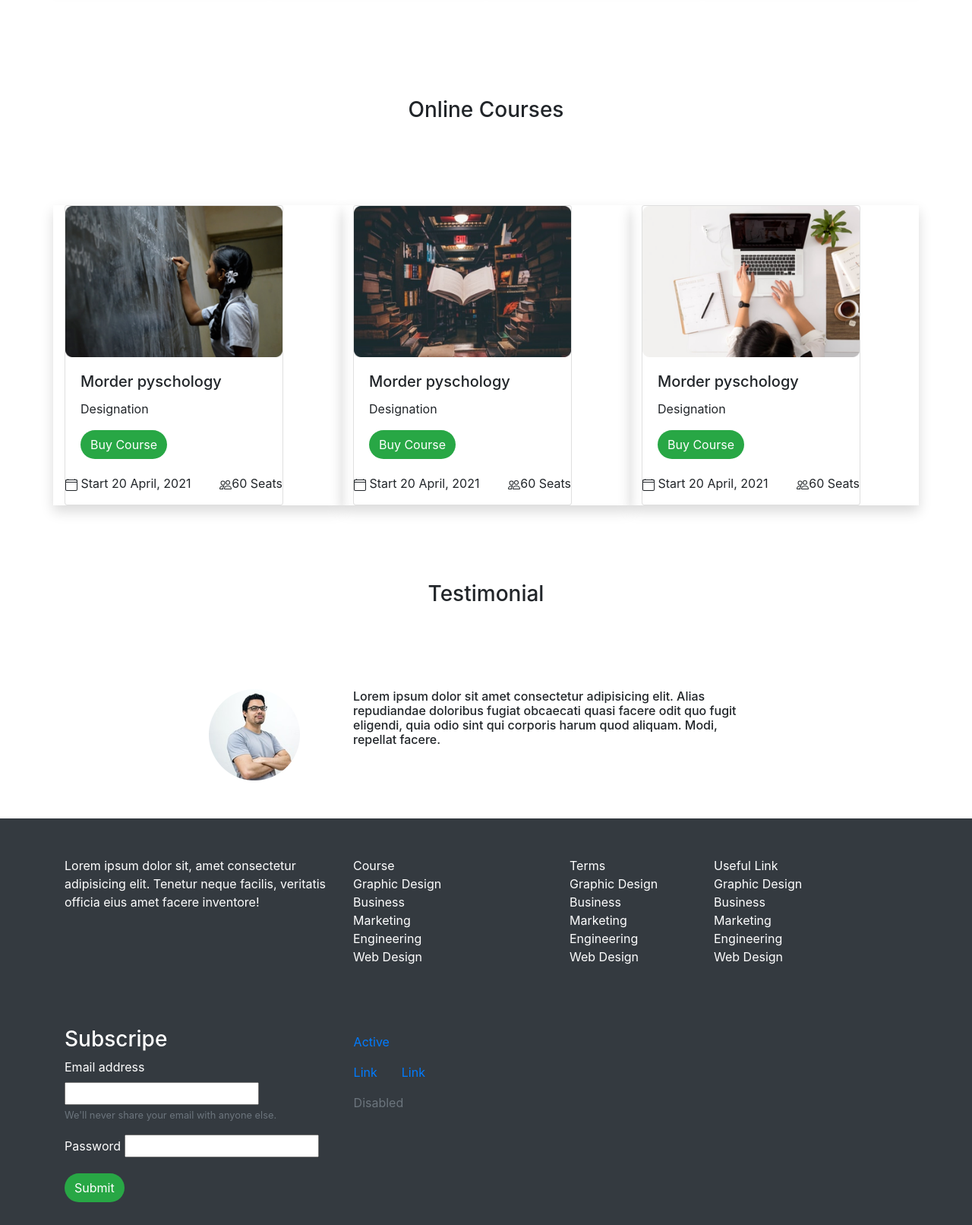
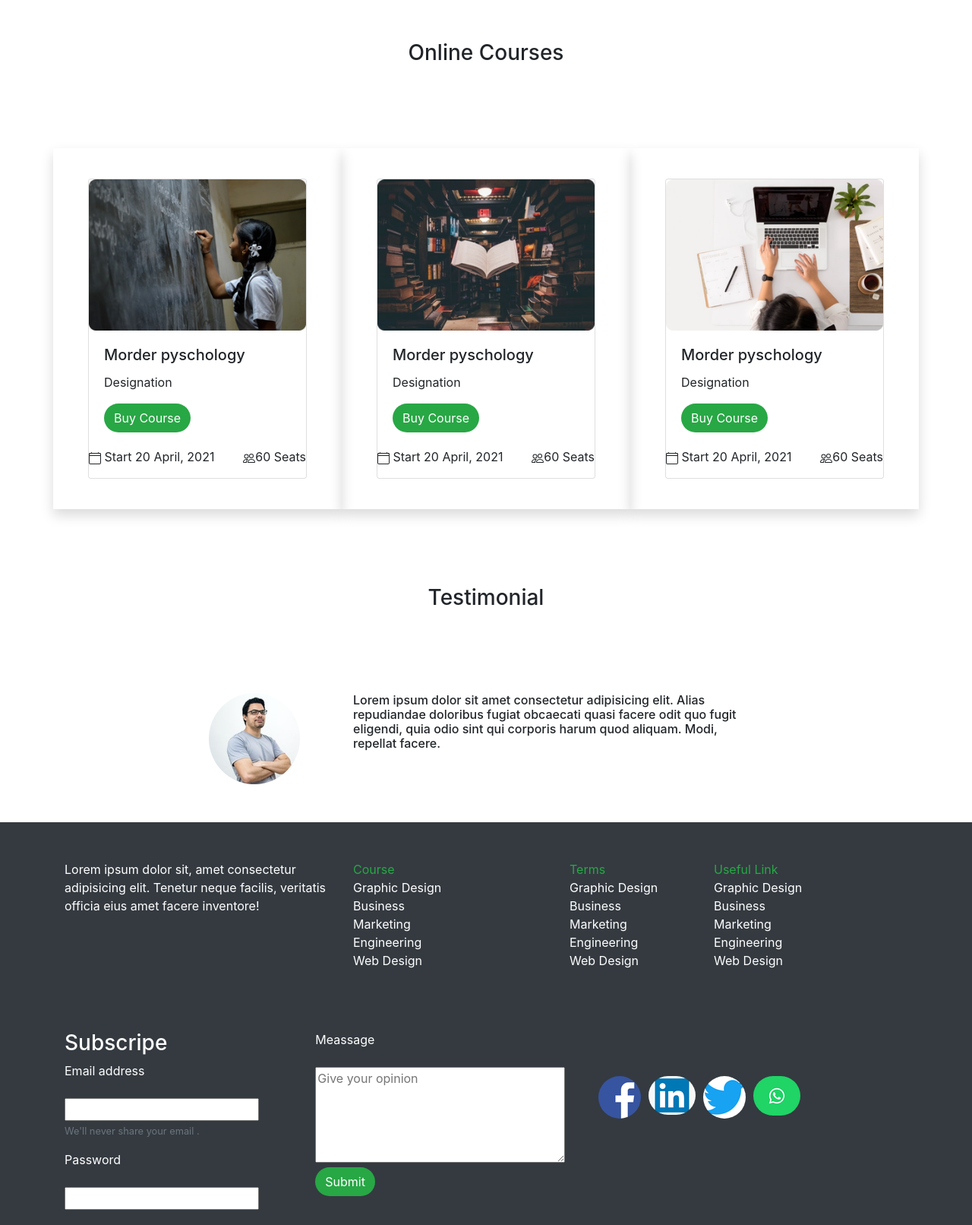
Before and after one commit to Arjun7686/arjun-e-school, a plain HTML site: page index.html in a window 1280 px wide. Shown: the part 888-2500 px from the top of the page at 76% size. Drawn offline with nearby package versions, Linux system fonts and the light colour scheme.

Commit message:
arjun-e-school

```diff
--- a/index.html
+++ b/index.html
@@ -13,108 +13,87 @@
 <body>
     <div class="header">  <!--========  Navbar part start =========-->
         <div class="container">
-              <nav class="navbar navbar-expand-lg navbar-light bg-light">
+              <nav class="navbar navbar-expand-lg navbar-light fixed-top bg-success">
                 <img src="images/logo.png" alt="">
                 <button class="navbar-toggler" type="button" data-toggle="collapse" data-target="#navbarSupportedContent" aria-controls="navbarSupportedContent" aria-expanded="false" aria-label="Toggle navigation">
                   <span class="navbar-toggler-icon"></span>
                 </button>
-
                 <div class="collapse navbar-collapse" id="navbarSupportedContent">
                   <ul class="navbar-nav mr-auto"> </ul>
                   <form class="form-inline my-2 my-lg-0">
-                    <a class="nav-link text-secondary" href="#">Books</a>
-                    <a class="nav-link text-secondary" href="#">Courses</a>
-                    <a class="nav-link text-secondary" href="#">Others</a>
-                    <a class="nav-link text-secondary" href="#">Blog</a>
+                    <a class="nav-link text-white" href="#">Books</a>
+                    <a class="nav-link text-white" href="#">Courses</a>
+                    <a class="nav-link text-white" href="#">Others</a>
+                    <a class="nav-link text-white" href="#">Blog</a>
                     <a class="nav-link btn text-white bg-success rounded-pill" href="#">Sign in</a>
                   </form>
                 </div>
               </nav>
-
-
-
-
-
-
-
-
-
-
-
-
-
-
-
-
-
-
         </div>
         <div class="container">
             <div class="row">
-                <div class="col-md-5">
+                <div class="col-12 col-sm-6	col-md-6	col-lg-6	col-xl-6 ">
                   <h6 class="text-danger">Are you ready to Learn?</h6>
                   <h2 class="text-dark">Learn With fun</h2>
                   <h2 class="text-dark">on <span class="text-success">any schedule</span></h2>
-                  <p>Lorem ipsum dolor sit amet consectetur adipisicing elit. At sed similique illum</p>
+                  <p>Lorem ipsum dolor sit amet consectetur <br> adipisicing elit. At sed similique illum ipsum dolor sit amet</p>
                   <button class=" btn bg-success rounded-pill"><a class="nav-link text-white" href="#">Get Started</a></button>
                 </div>
-                <div class="col-md-6 col-12 col-sm-6">
+                <div class="col-12 col-sm-6 col-md-6	col-lg-6	col-xl-6">
                   <img class="img-fluid" src="images/Illustration.png" alt="banner">
                 </div>
             </div>
         </div>
     </div><!--========  Navbar part start =========-->
 
+
     <div class="container">  <!--========  information part start =========-->
         <div class="row">
-            <div class="col-md-3 shadow p-3 mb-5 rounded box-bg">
+            <div class="col-12 col-sm-6	col-md-3	col-lg-3	col-xl-3 shadow p-3 mb-5 rounded box-bg">
               <div class="enroll">
                 <img src="images/book.png" alt="book">
                 <h4>1500+ Topic</h4>
                 <h5>Learns Anythings</h5>
               </div>
             </div>
-            <div class="col-md-3 shadow p-3 mb-5 bg-white rounded">
+            <div class="col-12 col-sm-6	col-md-3	col-lg-3	col-xl-3 shadow p-3 mb-5 bg-white rounded">
                 <div class="enroll">
                 <img src="images/student.png" alt="book">
                 <h4>1800+ Student</h4>
                 <h5>Learns Anythings</h5>
                 </div>
               </div>
-              <div class="col-md-3 shadow p-3 mb-5 box-bg rounded">
+              <div class="col-12 col-sm-6	col-md-3	col-lg-3	col-xl-3 shadow p-3 mb-5 box-bg rounded">
                 <div class="enroll">
                     <img src="images/test.png" alt="book">
                 <h4>9k+ Test Token</h4>
                 <h5>Learns Anythings</h5>
                 </div>
               </div>
-              <div class="col-md-3 shadow p-3 mb-5 box-bg rounded">
+              <div class="col-12 col-sm-6	col-md-3	col-lg-3	col-xl-3 shadow p-3 mb-5 box-bg rounded">
                 <div class="enroll">
                     <img src="images/students.png" alt="book">
                 <h4>2000+ Students</h4>
                 <h5>Learns Anythings</h5>
                 </div>
               </div>
-
         </div>
     </div> <!--========  information part end =========-->
 
 
 
+    <div class="container"> <!--========  pakage part start =========-->
+        <div class="row d-flex justify-content-center">
+            <h3>Online Courses</h3>
+        </div>
+    </div>               <!--========  pakage part end =========-->
 
 
 
-    <div class="container"> <!--========  course part start =========-->
-        <div class="row d-flex justify-content-center">
-            <h3>Online Courses</h3>
-        </div>
-    </div>               <!--========  course part end =========-->
-
-
-
-        <div class="container">    <!--========  course-pakage part start =========-->
+        <div class="container">    <!--========  pakage info-part-one start =========-->
             <div class="row">
-                <div class="col-md-4 shadow course">
+                <div class="col-12 col-sm-6	col-md-4	col-lg-4	col-xl-4  shadow course d-flex justify-content-center">
+                  <div class="pakage">
                     <div class="card" style="width: 18rem;">
                       <img src="images/morder_pyschology.png" class="card-img-top img-fluid" alt="morderpyschology">
                       <div class="card-body">
@@ -139,7 +118,10 @@
                       </div>
                   </div>
                   </div>
-                <div class="col-md-4 shadow course">
+                </div>              <!--========  pakage info-part two =========-->
+
+                <div class="col-12 col-sm-6	col-md-4	col-lg-4	col-xl-4  shadow course d-flex justify-content-center">
+                  <div class="pakage">
                     <div class="card" style="width: 18rem;">
                         <img src="images/morder_psyc.png" class="card-img-top img-fluid" alt="morderpyschology">
                         <div class="card-body">
@@ -164,7 +146,10 @@
                         </div>
                       </div>
                     </div>
-                <div class="col-md-4 shadow course">
+                </div>                    <!--========  pakage info-part-three  =========-->
+
+                <div class="col-12 col-sm-6	col-md-4	col-lg-4	col-xl-4  shadow course d-flex justify-content-center">
+                  <div class="pakage">
                     <div class="card" style="width: 18rem;">
                         <img src="images/morder_pychons.png" class="card-img-top img-fluid" alt="morderpyschology">
                         <div class="card-body">
@@ -190,7 +175,8 @@
                     </div>
                     </div>
                 </div>
-        </div>                    <!--========  course-pakage part start =========-->
+            </div>
+        </div>                    <!--========  pakage info-part end =========-->
 
 
         <div class="container"> <!--========  testimonial part start =========-->
@@ -211,15 +197,18 @@
                    </div>
               </div>
         </div>               <!--========  testimonial part end =========-->
+
+
+
         <div class="footer bg-dark">   <!--========  footer part start =========-->
               <div class="container text-white">
                   <div class="row">
                       <div class="col-md-4">
                           <p class="text-white">Lorem ipsum dolor sit, amet consectetur adipisicing elit. Tenetur neque facilis, veritatis officia eius amet facere inventore!</p>
                       </div>
-                      <div class="col-md-3">
+                      <div class="col-4 col-sm-4 col-md-3">
                               <nav class="nav flex-column">
-                                <li><a class="text-white" href="">Course</a></li>
+                                <li class="text-success">Course</li>
                                 <li><a class="text-white" href="">Graphic Design</a></li>
                                 <li><a class="text-white" href="">Business</a></li>
                                 <li><a class="text-white" href="">Marketing</a></li>
@@ -227,10 +216,9 @@
                                 <li><a class="text-white" href="">Web Design</a></li>
                               </nav>
                         </div>
-
-                      <div class="col-md-2">
+                      <div class="col-4 col-sm-4 col-md-2">
                         <nav class="nav flex-column">
-                            <li><a class="text-white" href="">Terms</a></li>
+                            <li class="text-success">Terms</li>
                             <li><a class="text-white" href="">Graphic Design</a></li>
                             <li><a class="text-white" href="">Business</a></li>
                             <li><a class="text-white" href="">Marketing</a></li>
@@ -238,79 +226,63 @@
                             <li><a class="text-white" href="">Web Design</a></li>
                           </nav>
                       </div>
-                      <div class="col-md-2">
+                      <div class="col-4 col-sm-4 col-md-2">
                         <nav class="nav flex-column">
-                            <li><a class="text-white" href="">Useful Link</a></li>
+                             <li class="text-success">Useful Link</li>
                             <li><a class="text-white" href="">Graphic Design</a></li>
                             <li><a class="text-white" href="">Business</a></li>
                             <li><a class="text-white" href="">Marketing</a></li>
                             <li><a class="text-white" href="">Engineering</a></li>
                             <li><a class="text-white" href="">Web Design</a></li>
                           </nav>
-
                       </div>
                   </div>
-                  <div class="suscribe-social">
+
+                 <div class="suscribe-social">  <!--========  suscribe-social part  =========-->
+                  <div class="d-flex justify-content-betweent">
                     <div class="row">
-                        <div class="d-flex justify-content-betweent">
-                            <div class="col-md-6">
+                        <div class="col-12 col-sm-6 col-md-4">
+                          <div class="suscribe">
                             <h3>Subscripe</h3>
                           <form>
                               <div class="form-group">
-                                      <label for="exampleInputEmail1">Email address</label>
+                                <p><label for="exampleInputEmail1">Email address</label></p>
                                 <input type="email" class="" id="exampleInputEmail1" aria-describedby="emailHelp">
-                                      <small id="emailHelp" class="form-text text-muted">We'll never share your email with anyone else.</small>
+                                <small id="emailHelp" class="form-text text-muted">We'll never share your email .</small>
                               </div>
                               <div class="form-group">
-                                      <label for="exampleInputPassword1">Password</label>
+                                <p><label for="exampleInputPassword1">Password</label></p>
                                 <input type="password" class="" id="exampleInputPassword1">
                               </div>
-
-                                    <button type="submit" class="btn text-white bg-success rounded-pill">Submit</button>
                             </form>
                           </div>
-                           <div class="">
-                            <div class="col-md-6">
-                                <ul class="nav ">
-                                    <li class="nav-item">
-                                      <a class="nav-link active" href="#">Active</a>
-                                    </li>
-                                    <li class="nav-item">
-                                      <a class="nav-link" href="#">Link</a>
-                                    </li>
-                                    <li class="nav-item">
-                                      <a class="nav-link" href="#">Link</a>
-                                    </li>
-                                    <li class="nav-item">
-                                      <a class="nav-link disabled" href="#" tabindex="-1" aria-disabled="true">Disabled</a>
-                                    </li>
-                                  </ul>
-
+                      </div>
+                        <div class="col-12 col-sm-6 col-md-4 d-flex justify-content-left">
+                             <div class="form-group">
+                              <p><label for="exampleInputmeassage">Meassage</label></p>
+                                 <textarea class="text-dark" placeholder="Give your opinion" name="" id="" cols="30" rows="5"></textarea>
+                                 <p><button type="submit" class="btn text-white bg-success rounded-pill">Submit</button></p>
+                              </div>
                         </div>
 
+                        <div class="col-12 col-sm-6 col-md-4">
+                          <div class="social">
+                            <ul class="d-flex justify-content-center">
+                              <li><a href=""><img class="rounded-pill" src="images/icon/fb.png" alt=""></a></li>
+                              <li><a href=""><img class="rounded-pill" src="images/icon/linkdin.png" alt=""></a></li>
+                              <li><a href=""><img class="rounded-pill" src="images/icon/twitter.png" alt=""></a></li>
+                              <li><a href=""><img class="rounded-pill" src="images/icon/whatsup.png" alt=""></a></li>
+                            </ul>
                           </div>
                         </div>
                        </div>
                     </div>
                  </div>
-
-
                     <div class="copyright">
                         <p class="text-white">Copyright © 2020 ProgrammingHero.com<p>
                     </div>
               </div>
         </div>                <!--========  footer part end =========-->
-
-
-
-
-
-
-
-
-
-
-
 
 
     <!-- jQuery first, then Popper.js, then Bootstrap JS -->
--- a/style.css
+++ b/style.css
@@ -3,7 +3,6 @@
     padding-top: 50px;
     padding-bottom: 50px;
 }
-
 
 .header{
     background-color: #F0FFF0;
@@ -24,17 +23,33 @@ h1 {
     background-color: #F8FFFB;
 }
 
-.footer {
-    bg
-}
+
 .copyright {
     padding-top: 60px;
     text-align: center;
 }
 .suscribe-social {
     margin-top: 80px;
-    margin-bottom: 50px;
+    margin-bottom: 30px;
 }
-.social ul  {
-    display: inline;
+.social ul li {
+  text-decoration: none;
 }
+
+.social ul li {
+    display: inline-block;
+  }
+
+.social {
+    padding-top: 20%;
+
+}
+.social ul li a {
+    padding-left: 10px;
+  }
+
+.pakage {
+    padding-top: 40px;
+    padding-bottom: 40px;
+}
+/**   --------  end css     ------- **/
```
Lines whose indentation alone changed are shown as unchanged.
